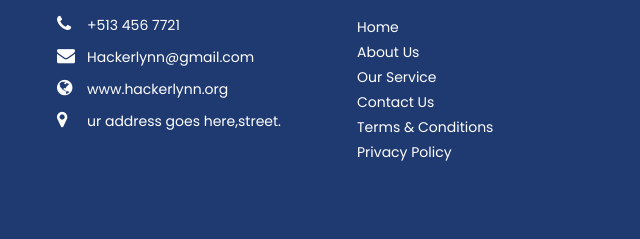
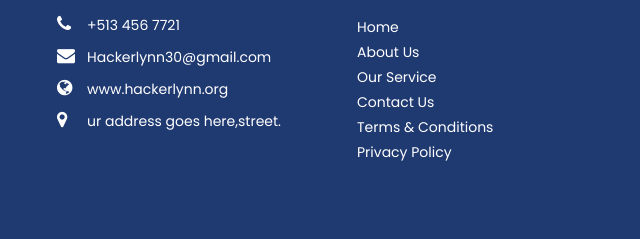
Before and after one commit to hackers10/hackerlynn001, a plain HTML site: page index.html in a window 1280 px wide. Shown: the part 3177-3416 px from the top of the page, 298-938 px from the left. Drawn offline with Linux system fonts and the light colour scheme.

Commit message:
fixing email address error

```diff
--- a/index.html
+++ b/index.html
@@ -410,7 +410,7 @@
                                     <div class="single-footer-widget">
                                         <h3>GET IN TOUCH</h3>
                                         <a href="https://wa.me/+513 456 7721"><i class="fa fa-phone"></i>+513 456 7721</a>
-                                        <span><i class="fa fa-envelope"></i>Hackerlynn@gmail.com</span>
+                                        <span><i class="fa fa-envelope"></i>Hackerlynn30@gmail.com</span>
                                         <span><i class="fa fa-globe"></i>www.hackerlynn.org</span>
                                         <span><i class="fa fa-map-marker"></i>ur address goes here,street.</span>
                                     </div>
```
